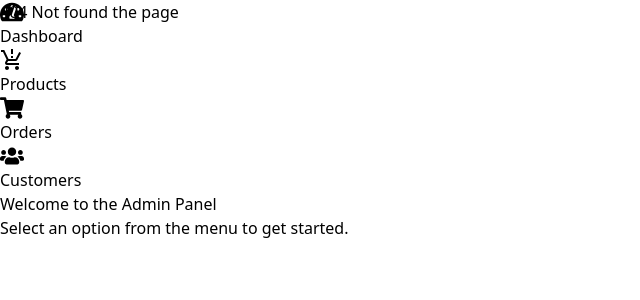
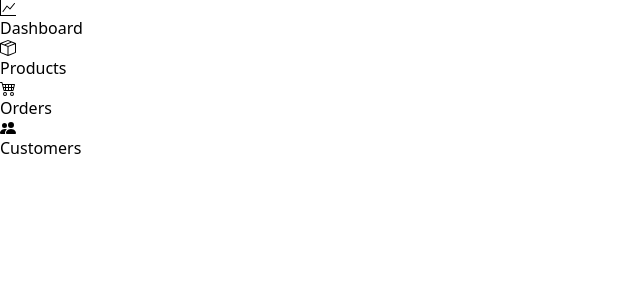
Before and after one commit to NisansalaAmarasinghe/cbc-frontend, a React (Vite) app: page /admin in a window 1280 px wide. Before the commit this address had no page. Shown: the top 300 px of the page, without its empty margins (0-640 px from the left). Built offline with nearby package versions, Linux system fonts and the light colour scheme.

Commit message:
Added cors 👩‍💻

```diff
--- a/package.json
+++ b/package.json
@@ -10,6 +10,7 @@
     "preview": "vite preview"
   },
   "dependencies": {
+    "axios": "^1.7.9",
     "react": "^18.3.1",
     "react-dom": "^18.3.1",
     "react-icons": "^5.4.0",
--- a/src/App.jsx
+++ b/src/App.jsx
@@ -1,27 +1,27 @@
 import { useState } from 'react'
 import './App.css'
-import Testing from './components/testing'
 import LoginPage from './pages/loginPage'
 import HomePage from './pages/homePage'
 import { BrowserRouter, Route, Routes } from 'react-router-dom'
 import AdminHomePage from './pages/adminHomePage'
-import SignUpPage from './pages/signInPage'
+
 
 
 function App() {
   const [count, setCount] = useState(0)
 
   return (
-    <div className='bg-red-200 h-[100vh]'>
+    <div className=''>
 
       <BrowserRouter>
 
       <Routes path="/*">
         <Route path="/" element={<HomePage/>}/>
         <Route path="/login" element={<LoginPage/>}/>
-        <Route path="/signup" element={<SignUpPage/>}/>
+        <Route path="/signup" element={<HomePage/>}/>
+        {/* methna prashne thibbe path ekak ethanin ehata ynwa nam wild card (*) dann oni eka nathi nisa */}
         <Route path="/admin/*" element={<AdminHomePage/>}/>
-        <Route path="/*" element={<HomePage/>}/>
+
       </Routes>
 
       </BrowserRouter>
--- a/src/components/testing.jsx
+++ b/src/components/testing.jsx
@@ -1,44 +1,10 @@
-import { useState } from "react"
 import "./testing.css"
 
 export default function Testing(){
 
-    const[count,setCount] = useState(0)
-    const[name,setName]=useState("Students")
-    //create usestates for handle many
-
-    function increment(){
-        if(count<10){
-            setCount(count +1)
-        }
-        console.log("incrementing")
-    }
-
-    function decrement(){
-        if(count>0){
-            setCount(count - 1)
-        }
-        console.log("decrementing")
-    }
-
-    function changeName(value){
-        setName(value)
-    }
-
     return(
         <div className="background">
 
-            <h1>{name}</h1>
-
-            <button className="val" onClick={decrement}>-</button>
-            <span>{count}</span>
-            <button className="val" onClick={increment}>+</button>
-
-            <div className="button-panel">
-                <button onClick={()=>changeName("Students")}>Students</button>
-                <button onClick={()=>changeName("Teachers")}>Teachers</button>
-                <button onClick={()=>changeName("Admins")}>Admins</button>
-            </div>
         </div>
     )
 }
--- /dev/null
+++ b/src/pages/admin/adminProductsPage.jsx
@@ -0,0 +1,21 @@
+import axios from "axios"
+export default function AdminProductsPage(){
+
+    axios.get("http://localhost:5000/api/products").then((res)=>{
+        console.log(res)
+    })
+
+    getProducts()
+
+    return(
+        <div>
+            <h1>Admin Products Page</h1>
+        </div>
+    )
+
+}
+
+async function getProducts() {
+    const res = await axios.get("http://localhost:5000/api/products")
+    console.log(res)
+}
--- a/src/pages/adminHomePage.jsx
+++ b/src/pages/adminHomePage.jsx
@@ -1,8 +1,6 @@
 import { Link, Route, Routes } from "react-router-dom";
-import { FaTachometerAlt } from "react-icons/fa"; // Dashboard Icon (Replaced)
-import { MdProductionQuantityLimits } from "react-icons/md"; // Products Icon
-import { FaShoppingCart } from "react-icons/fa"; // Orders Icon
-import { FaUsers } from "react-icons/fa"; // Customers Icon
+import { BsBoxSeam, BsCart4, BsGraphUp, BsPeopleFill } from "react-icons/bs";
+import AdminProductsPage from "./admin/adminProductsPage";
 
 export default function AdminHomePage() {
     return (
@@ -10,53 +8,41 @@ export default function AdminHomePage() {
             {/* Sidebar */}
             <div className="w-[20%] h-screen bg-blue-500 flex flex-col items-center py-6">
 
-                <nav className="flex flex-col gap-6">
-                    <Link
-                        className="flex flex-row items-center gap-2 text-white hover:bg-blue-600 p-2 rounded-md w-[80%] text-center transition duration-200"
-                        to="/admin/dashboard"
-                    >
-                        <FaTachometerAlt size={24} />
-                        Dashboard
-                    </Link>
-                    <Link
-                        className="flex flex-row items-center gap-2 text-white hover:bg-blue-600 p-2 rounded-md w-[80%] text-center transition duration-200"
-                        to="/admin/products"
-                    >
-                        <MdProductionQuantityLimits size={24} />
-                        Products
-                    </Link>
-                    <Link
-                        className="flex flex-row items-center gap-2 text-white hover:bg-blue-600 p-2 rounded-md w-[80%] text-center transition duration-200"
-                        to="/admin/orders"
-                    >
-                        <FaShoppingCart size={24} />
-                        Orders
-                    </Link>
-                    <Link
-                        className="flex flex-row items-center gap-2 text-white hover:bg-blue-600 p-2 rounded-md w-[80%] text-center transition duration-200"
-                        to="/admin/customers"
-                    >
-                        <FaUsers size={24} />
-                        Customers
-                    </Link>
-                </nav>
+                <Link className="flex flex-row items-center mb-4 text-white hover:text-blue-200"
+                    to="/admin/dashboard">
+
+                    <BsGraphUp className="mr-2"/> Dashboard
+                </Link>
+
+
+                <Link className="flex flex-row items-center mb-4 text-white hover:text-blue-200"
+                    to="/admin/products">
+
+                    <BsBoxSeam className="mr-2"/> Products
+                </Link>
+
+                <Link className="flex flex-row items-center mb-4 text-white hover:text-blue-200"
+                    to="/admin/orders">
+
+                    <BsCart4 className="mr-2"/> Orders
+                </Link>
+
+                <Link className="flex flex-row items-center mb-4 text-white hover:text-blue-200"
+                    to="/admin/customers">
+
+                    <BsPeopleFill className="mr-2"/> Customers
+                </Link>
+
             </div>
 
-            {/* Main Content */}
-            <div className="w-[80%] h-screen bg-white">
-                <div className="w-full bg-blue-200 p-4">
-                    <h2 className="text-gray-700 text-xl font-semibold">Welcome to the Admin Panel</h2>
-                </div>
-                <div className="p-6">
-                    {/* Placeholder content, you can replace it later */}
-                    <div className="text-center text-gray-500">Select an option from the menu to get started.</div>
-                </div>
+            <div className="w-[80%] h-screen bg-red-600">
+
                 <Routes path="/*">
                     <Route path="/dashboard" element={<h1>Dashboard</h1>}/>
-                    <Route path="/products" element={<h1>Products</h1>}/>
+                    <Route path="/products" element={<AdminProductsPage/>}/>
                     <Route path="/orders" element={<h1>Orders</h1>}/>
                     <Route path="/customers" element={<h1>Customers</h1>}/>
-                    <Route path="/*" element={<h1>404 Not found the page</h1>}/>
+                    <Route path="/admin/*" element={<h1>404 Not found the page</h1>}/>
                 </Routes>
             </div>
         </div>
--- a/src/pages/signInPage.jsx
+++ /dev/null
@@ -1,71 +0,0 @@
-import { Link } from 'react-router-dom';
-
-export default function SignUpPage() {
-    return (
-        <div className="flex justify-center items-center h-screen bg-gray-100">
-            <div className="bg-white shadow-lg rounded-lg p-8 w-full max-w-md">
-                <h1 className="text-2xl font-bold text-center text-gray-800 mb-6">Create an Account</h1>
-                <form>
-                    <div className="mb-4">
-                        <label htmlFor="username" className="block text-gray-700 font-medium mb-2">
-                            Username
-                        </label>
-                        <input
-                            type="text"
-                            id="username"
-                            className="w-full px-4 py-2 border border-gray-300 rounded-md focus:outline-none focus:ring-2 focus:ring-blue-500"
-                            placeholder="Enter your username"
-                        />
-                    </div>
-                    <div className="mb-4">
-                        <label htmlFor="email" className="block text-gray-700 font-medium mb-2">
-                            Email
-                        </label>
-                        <input
-                            type="email"
-                            id="email"
-                            className="w-full px-4 py-2 border border-gray-300 rounded-md focus:outline-none focus:ring-2 focus:ring-blue-500"
-                            placeholder="Enter your email"
-                        />
-                    </div>
-                    <div className="mb-4">
-                        <label htmlFor="password" className="block text-gray-700 font-medium mb-2">
-                            Password
-                        </label>
-                        <input
-                            type="password"
-                            id="password"
-                            className="w-full px-4 py-2 border border-gray-300 rounded-md focus:outline-none focus:ring-2 focus:ring-blue-500"
-                            placeholder="Enter your password"
-                        />
-                    </div>
-                    <div className="mb-6">
-                        <label htmlFor="confirmPassword" className="block text-gray-700 font-medium mb-2">
-                            Confirm Password
-                        </label>
-                        <input
-                            type="password"
-                            id="confirmPassword"
-                            className="w-full px-4 py-2 border border-gray-300 rounded-md focus:outline-none focus:ring-2 focus:ring-blue-500"
-                            placeholder="Confirm your password"
-                        />
-                    </div>
-                    <button
-                        type="submit"
-                        className="w-full bg-green-500 hover:bg-green-600 text-white font-semibold py-2 px-4 rounded-md focus:outline-none focus:ring-2 focus:ring-green-300"
-                    >
-                        Sign Up
-                    </button>
-                </form>
-                <div className="mt-6 text-center">
-                    <p className="text-gray-600 text-sm">
-                        Already have an account?{' '}
-                        <Link to="/login" className="text-blue-500 hover:underline">
-                            Login here
-                        </Link>
-                    </p>
-                </div>
-            </div>
-        </div>
-    );
-}
```
Also changed, not shown: src/pages/home/contact.jsx (added), src/pages/home/product.jsx (added), 1 other file (tests, documents, lock files or other folders).
